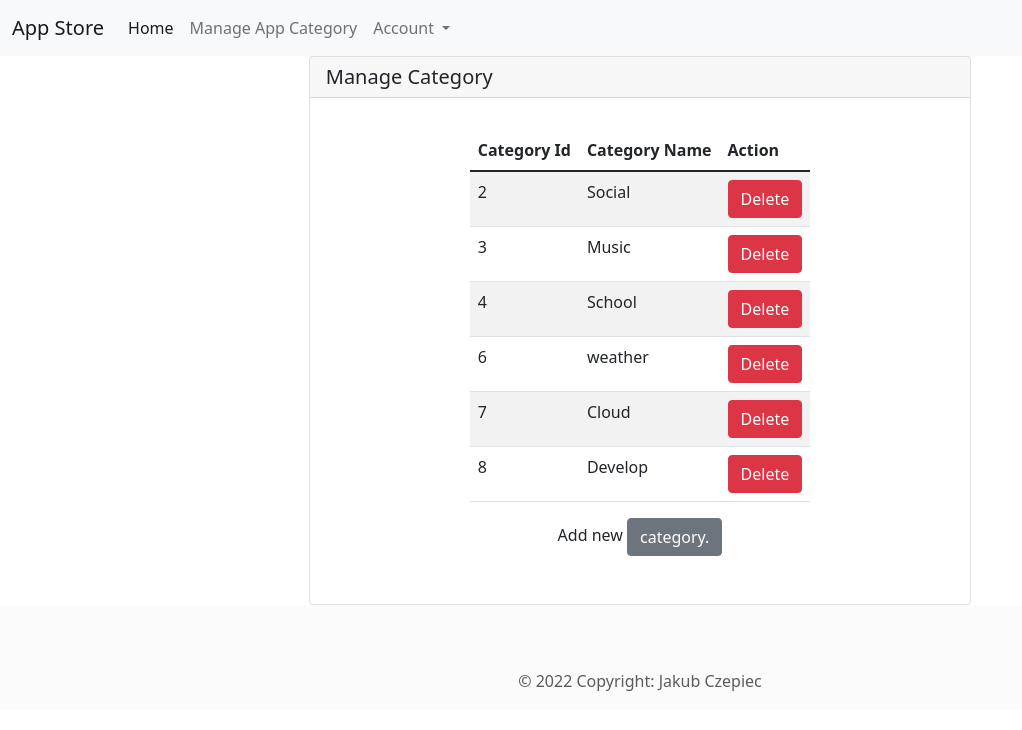
After one commit to Tostisto/App_Store_Django, a Django app: template AppStore/templates/manageCategory.html in a window 1280 px wide. The commit adds this page. Shown: the top 730 px of the page, without its empty margins (0-1022 px from the left). Run offline with Django 4.2, Linux system fonts and the light colour scheme; the template is opened without the code that fills it: values that come from a table or form of the project are taken from there, others are empty; data comes from the database, SQL or seed files in the repository; both versions use the stored data as it was after the commit; some libraries are stand-ins or nearby versions.

Commit message:
Update manage app category

```diff
--- a/AppStore/templates/adminBase.html
+++ b/AppStore/templates/adminBase.html
@@ -30,7 +30,7 @@
                     </li>
 
                     <li class="nav-item">
-                        <a class="nav-link" href="/adminPage/newCategory">New App Category</a>
+                        <a class="nav-link" href="/adminPage/manageCategory">Manage App Category</a>
                     </li>
 
                     <li class="nav-item dropdown">
@@ -52,7 +52,7 @@
     <footer class="text-center text-white bottom" style="background-color: rgb(251, 251, 251);">
         <div class="container p-4"></div>
         <div class="text-center p-3" style="background-color: rgb(251, 251, 251); color: rgb(91, 91, 91)">
-          © 2020 Copyright: Jakub Czepiec
+          © 2022 Copyright: Jakub Czepiec
         </div>
       </footer>
 
--- a/AppStore/templates/backBase.html
+++ b/AppStore/templates/backBase.html
@@ -28,7 +28,7 @@
     <footer class="text-center text-white bottom" style="background-color: rgb(251, 251, 251);">
         <div class="container p-4"></div>
         <div class="text-center p-3" style="background-color: rgb(251, 251, 251); color: rgb(91, 91, 91)">
-          © 2020 Copyright: Jakub Czepiec
+          © 2022 Copyright: Jakub Czepiec
         </div>
       </footer>
 
--- a/AppStore/templates/base.html
+++ b/AppStore/templates/base.html
@@ -28,7 +28,7 @@
     <footer class="text-center text-white bottom" style="background-color: rgb(251, 251, 251);">
         <div class="container p-4"></div>
         <div class="text-center p-3" style="background-color: rgb(251, 251, 251); color: rgb(91, 91, 91)">
-          © 2020 Copyright: Jakub Czepiec
+          © 2022 Copyright: Jakub Czepiec
         </div>
       </footer>
 
--- a/AppStore/templates/devBase.html
+++ b/AppStore/templates/devBase.html
@@ -54,7 +54,7 @@
     <footer class="text-center text-white bottom" style="background-color: rgb(251, 251, 251);">
         <div class="container p-4"></div>
         <div class="text-center p-3" style="background-color: rgb(251, 251, 251); color: rgb(91, 91, 91)">
-          © 2020 Copyright: Jakub Czepiec
+          © 2022 Copyright: Jakub Czepiec
         </div>
       </footer>
 
--- /dev/null
+++ b/AppStore/templates/manageCategory.html
@@ -0,0 +1,40 @@
+{% extends "adminBase.html" %}
+
+{% block content %}
+
+<div class="d-flex justify-content-md-center">
+    <div class="card">
+        <h5 class="card-header">Manage Category</h5>
+            {% load crispy_forms_tags %}
+            <div class="d-flex justify-content-center" style="padding-right: 10rem; padding-left: 10rem; padding-top: 2rem; ">
+                <table class="table table-striped">
+                    <thead>
+                        <tr>
+                            <th scope="col">Category Id</th>
+                            <th scope="col">Category Name</th>
+                            <th scope="col">Action</th>
+                        </tr>
+                    </thead>
+                    <tbody>
+                        {% for category in categories %}
+                        <tr>
+                            <td>{{ category.id }}</td>
+                            <td>{{category.name}}</td>
+                            <td>
+                                <a href="/adminPage/{{category.id}}/removeCategory" class="btn btn-danger">Delete</a>
+                            </td>
+                        </tr>
+                        {% endfor %}
+                    </tbody>
+                </table>
+            </div>
+            <div class="d-flex justify-content-center" style="padding-right: 10rem; padding-left: 10rem; padding-bottom: 2rem;">
+                <p>Add new <a type="button" class="btn btn-secondary" href="/adminPage/newCategory">category.</a></p>
+            </div>
+
+        </div>
+    </div>
+</div>
+
+
+{% endblock content %}
--- a/AppStore/templates/userBase.html
+++ b/AppStore/templates/userBase.html
@@ -54,7 +54,7 @@
     <footer class="text-center text-white bottom" style="background-color: rgb(251, 251, 251);">
         <div class="container p-4"></div>
         <div class="text-center p-3" style="background-color: rgb(251, 251, 251); color: rgb(91, 91, 91)">
-          © 2020 Copyright: Jakub Czepiec
+          © 2022 Copyright: Jakub Czepiec
         </div>
       </footer>
 
--- a/AppStore/urls.py
+++ b/AppStore/urls.py
@@ -20,7 +20,9 @@ urlpatterns = [
     path('devPage/<int:app_id>/removeApp', views.devRemoveApp, name='removeApp'),
 
     path('adminPage', views.adminPage, name='adminPage'),
+    path('adminPage/manageCategory', views.manageCategory, name='manageCategory'),
     path('adminPage/newCategory', views.newCategory, name='newCategory'),
+    path('adminPage/<int:category_id>/removeCategory', views.removeCategory, name='removeCategory'),
 
 
     path('appDetail/<int:app_id>/', views.appDetail, name='appDetail'),
```
Also changed, not shown: AppStore/views.py (+22 -1 lines), db.sqlite3.
